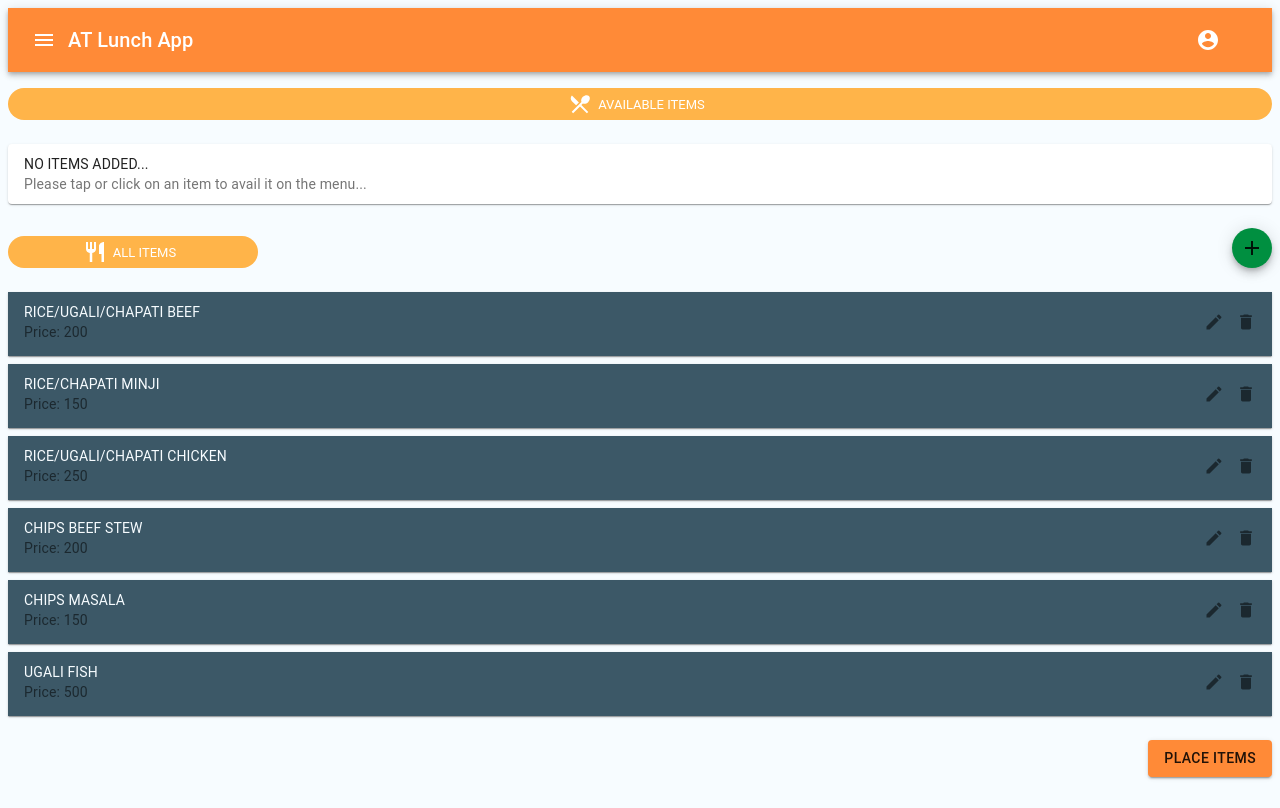
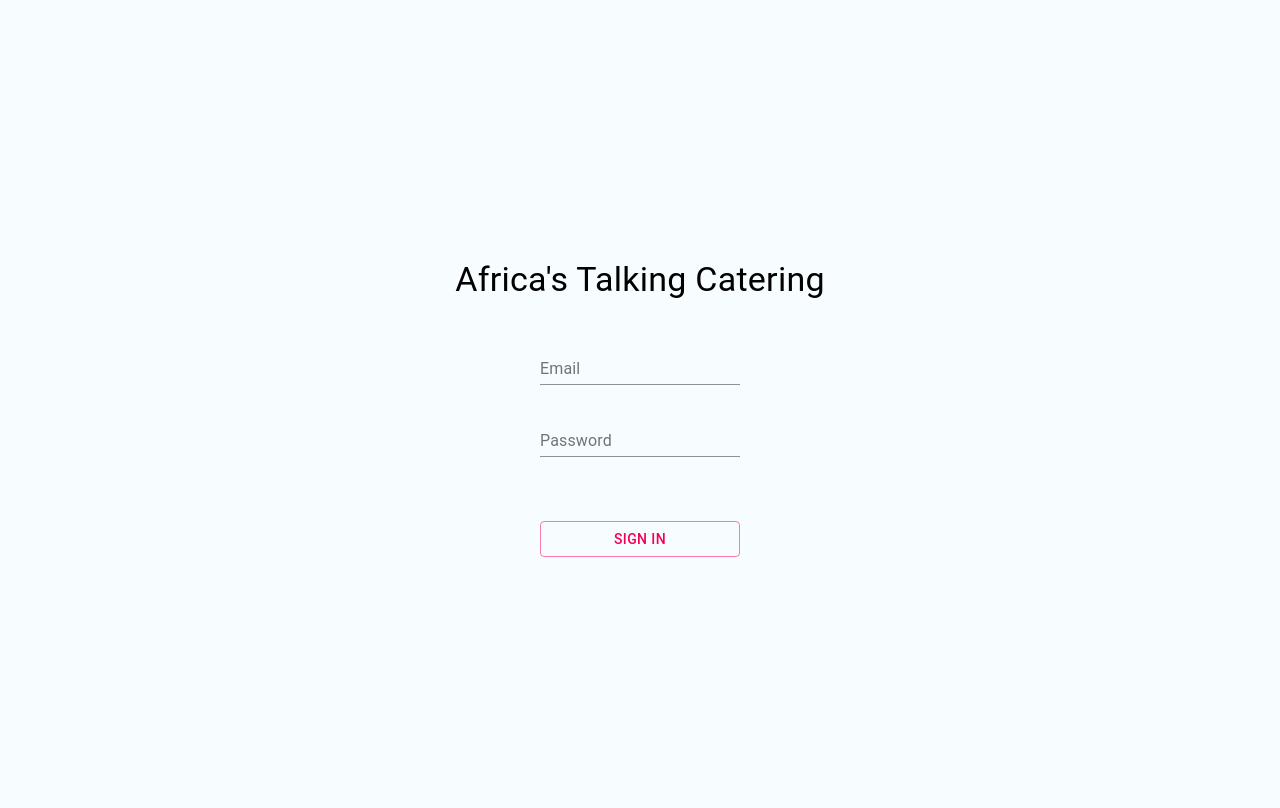
Before and after one commit to kmetallic04/heisenberg, a React (Create React App) app: page / in a window 1280 px wide. Built offline with nearby package versions, Linux system fonts and the light colour scheme.

Commit message:
Added fetch functionality

```diff
--- a/package.json
+++ b/package.json
@@ -5,8 +5,11 @@
   "dependencies": {
     "@material-ui/core": "^4.2.1",
     "@material-ui/icons": "^4.2.1",
+    "lockr": "^0.8.5",
     "react": "^16.8.6",
     "react-dom": "^16.8.6",
+    "react-router": "^5.0.1",
+    "react-router-dom": "^5.0.1",
     "react-scripts": "3.0.1",
     "semantic-ui-css": "^2.4.1",
     "semantic-ui-react": "^0.87.3"
--- a/public/index.css
+++ b/public/index.css
@@ -1,4 +1,11 @@
-body {background-color: #F7FCFF}
+html, body, #root {
+    height: 100%;
+}
+
+body {
+    background-color: #F7FCFF
+}
+
 #root {
     margin: 0;
 }
--- a/src/App.js
+++ b/src/App.js
@@ -1,117 +1,14 @@
-import React, { Fragment, Component } from "react";
-import AppBar from './Components/AppBar';
-import ListBottom from './Components/ListBottom';
-import ListTop from './Components/ListTop';
+import React from 'react';
+import { Switch, Route } from 'react-router-dom';
 
-function compare( a, b ) {
-  if ( a.id < b.id ){
-    return -1;
-  }
-  if ( a.id > b.id ){
-    return 1;
-  }
-  return 0;
+import Login from './Login';
+import Main from './Main';
+
+export default function App(props) {
+    return(
+        <Switch>
+            <Route exact path='/' component={Login}/>
+            <Route path='/vendors' component={Main}/>
+        </Switch>
+    );
 }
-
-const items = [
-  {
-    id: 0,
-    item: "RICE/UGALI/CHAPATI BEEF",
-    price: 200
-  },
-  {
-    id: 1,
-    item: "RICE/CHAPATI MINJI",
-    price: 150
-  },
-  {
-    id: 2,
-    item: "RICE/UGALI/CHAPATI CHICKEN",
-    price: 250
-  },
-  {
-    id: 3,
-    item: "CHIPS BEEF STEW",
-    price: 200
-  },
-  {
-    id: 4,
-    item: "CHIPS MASALA",
-    price: 150
-  },
-  {
-    id: 5,
-    item: "UGALI FISH",
-    price: 500
-  },
-];
-
-class App extends Component {
-  constructor(props){
-    super(props);
-    this.state = {
-      active: [],
-      inactive: items.sort(compare),
-    };
-  }
-
-  activateItem = async (item) => {
-    const {id} = item;
-    delete item.clicked;
-    await this.setState({
-      active: [...this.state.active, this.state.inactive.filter((item) => item.id === id)[0]].sort(compare),
-      inactive: this.state.inactive.filter((item) => item.id !== id).sort(compare),
-    });
-  }
-
-  disableItem = (item) => {
-    const {id} = item;
-    //delete item.clickedOut;
-    this.setState({
-      active: this.state.active.filter((item) => item.id !== id).sort(compare),
-      inactive: [...this.state.inactive, this.state.active.filter((item) => item.id === id)[0]].sort(compare),
-    });
-  }
-
-  beginActivateItem = async (item, list) => {
-    let newState = this.state[list];
-    let clicked = list === "inactive" ? "clicked" : "clickedOut";
-    newState[newState.indexOf(item)].removing = true;
-    newState[newState.indexOf(item)][clicked] = true;
-    await this.setState({
-      [list]: newState,
-    });
-  }
-
-  showItem = async (item, list) => {
-    let newState = this.state[list];
-    delete newState[newState.indexOf(item)].removing;
-    if (item.clickedOut)
-      delete item.clickedOut;
-    await this.setState({
-      [list]: newState,
-    });
-  }
-
-  render() {
-    return (
-      <Fragment>
-        <AppBar />
-        <ListTop
-          items={this.state.active}
-          disableItem={this.disableItem}
-          beginDisableItem={this.beginActivateItem}
-          showItem={this.showItem}
-        />
-        <ListBottom
-          items={this.state.inactive}
-          beginActivateItem={this.beginActivateItem}
-          activateItem={this.activateItem}
-          showItem={this.showItem}
-        />
-    </Fragment>
-    );
-  }
-}
-
-export default App;
--- a/src/Components/ListBottom.js
+++ b/src/Components/ListBottom.js
@@ -114,8 +114,8 @@
         }, {once: true});
     }
 
-    async function resetParentMovement(){
-        setTimeout(async () => {
+    function resetParentMovement(){
+        setTimeout(() => {
             setTransformValue(0);
         }, 200);
     }
--- a/src/Components/ListComponent.js
+++ b/src/Components/ListComponent.js
@@ -67,7 +67,7 @@
         >
             <ListItem>
                 <ListItemText
-                primary={item.item}
+                primary={item.name}
                 secondary={`Price: ${item.price}`}
                 />
                 <ListItemSecondaryAction>
--- a/src/Components/ListItemCustom.js
+++ b/src/Components/ListItemCustom.js
@@ -42,27 +42,27 @@
         resetParentMovement,
     } = props;
 
-    commonEmitter.once("list_bottom_transition_done", async (event) => {
+    commonEmitter.once("list_bottom_transition_done", (event) => {
         if (item.clicked) {
-            await setTransitionEnable(false);
-            await activateItem(item);
-            setTimeout(async () => {
-                await showItem(item, "active");
+            setTransitionEnable(false);
+            activateItem(item);
+            setTimeout(() => {
+                showItem(item, "active");
             }, 100);
         }
-        setTimeout(async () => {
+        setTimeout(() => {
             setTransitionEnable(true);
-            await resetParentMovement();
+            resetParentMovement();
         }, 150);
     });
 
-    async function onItemClick(){
+    function onItemClick(){
         const delta = (ref.current.clientHeight);
-        await setDelta(delta * 0.125);
-        await beginActivateItem(item, "inactive");
+        setDelta(delta * 0.125);
+        beginActivateItem(item, "inactive");
     }
 
-    async function afterSiblingsMove(event) {
+    function afterSiblingsMove(event) {
         if (ref.current)
             ref.current.removeEventListener("transitionend", afterSiblingsMove, {once: true});
         if (event.propertyName === "opacity"){
@@ -91,7 +91,7 @@
                 onClick={onItemClick}
             >
                 <ListItemText
-                primary={item.item}
+                primary={item.name}
                 secondary={`Price: ${item.price}`}
                 />
                 <ListItemSecondaryAction>
--- /dev/null
+++ b/src/Login.js
@@ -0,0 +1,130 @@
+import React, { useState } from 'react';
+import { makeStyles } from '@material-ui/core/styles';
+import {
+    Typography,
+    TextField,
+    Button,
+} from '@material-ui/core';
+import lockr from 'lockr';
+
+const useStyles = makeStyles(theme => ({
+    root: {
+        height: "100%",
+        display: "flex",
+        flexDirection: "column",
+        justifyContent: "center",
+    },
+    formContainer: {
+        display: "flex",
+        flexDirection: "column",
+        alignItems: "center"
+    },
+    headerContainer: {
+        textAlign: "center",
+        marginBottom: theme.spacing(3),
+    },
+    textField: {
+        display: "block",
+        margin: "auto",
+        marginBottom: theme.spacing(3),
+        width: 200,
+    },
+    button: {
+        width: 200,
+        marginTop: theme.spacing(5),
+    },
+    errorMessage: {
+        background: "red",
+        color: "white",
+        margin: theme.spacing(2),
+        padding: theme.spacing(1),
+        borderRadius: "2px",
+        transition: "all 0.5s"
+    },
+}));
+
+export default function Login(props){
+    const classes = useStyles();
+
+    const [vendor, setVendor] = useState('');
+    const [pass, setPass] = useState('');
+    const [error, setError] = useState(null);
+
+    const handleClick = () => {
+        setError(null)
+
+        const url = 'http://localhost:4000/vendors/login';
+        let data = {
+            email: vendor,
+            password: pass,
+        }
+        var request = new Request(url, {
+            method: 'POST',
+            body: JSON.stringify(data),
+            headers: new Headers({ "Content-Type": "application/json" }),
+        });
+
+        fetch(request)
+        .then(res => res.json())
+        .then(res => {
+            switch (res.status) {
+                case 200:
+                    lockr.set('data', res.data);
+                    props.history.push('/vendors');
+                    break;
+                case 400:
+                    setError('Login Incorrect. Please try again...');
+                    break;
+                case 500:
+                    setError('Something blew up. We\'re looking into it');
+                    break;
+                default:
+                    setError('Something blew up. We\'re looking into it');
+                    break;
+            }
+        });
+    }
+
+    return (
+        <div className={classes.root}>
+            <div className={classes.headerContainer}>
+                <Typography variant="h4" gutterBottom>
+                    Africa's Talking Catering
+                </Typography>
+            </div>
+            <div className={classes.formContainer}>
+                <form noValidate autoComplete="off">
+                    <TextField
+                        label="Email"
+                        className={classes.textField}
+                        margin="normal"
+                        onChange={(event) => {setVendor(event.target.value)}}
+                    />
+                    <TextField
+                        label="Password"
+                        className={classes.textField}
+                        margin="normal"
+                        type="password"
+                        autoComplete="current-password"
+                        onChange={(event) => {setPass(event.target.value)}}
+                    />
+                    <Button
+                        variant="outlined"
+                        color="secondary"
+                        className={classes.button}
+                        onClick={handleClick}
+                        >
+                        SIGN IN
+                    </Button>
+                </form>
+                {
+                    error ?
+                    <div className={classes.errorMessage}>
+                        {error}
+                    </div> :
+                    null
+                }
+            </div>
+        </div>
+    );
+}
--- /dev/null
+++ b/src/Main.js
@@ -0,0 +1,110 @@
+import React, { Fragment, Component } from "react";
+import AppBar from './Components/AppBar';
+import ListBottom from './Components/ListBottom';
+import ListTop from './Components/ListTop';
+import lockr from 'lockr';
+
+function compare( a, b ) {
+  if ( a.id < b.id ){
+    return -1;
+  }
+  if ( a.id > b.id ){
+    return 1;
+  }
+  return 0;
+}
+
+function getItems() {
+  const url = 'http://localhost:4000/items/myItems';
+  let data = lockr.get('data');
+  var request = new Request(url, {
+      method: 'POST',
+      body: JSON.stringify(data),
+      headers: new Headers({ "Content-Type": "application/json" }),
+  });
+
+  return fetch(request)
+  .then(res => res.json())
+}
+
+class Main extends Component {
+  constructor(props){
+    super(props);
+    this.state = {
+      loading: true,
+      active: [],
+      inactive: [],
+    };
+  }
+
+  componentWillMount(){
+    if (this.state.loading) {
+      getItems().then(items => {
+        this.setState({
+          loading: false,
+          active: items.data.filter(item => !item.active).sort(compare),
+          inactive: items.data.filter(item => item.active).sort(compare),
+        });
+      });
+    }
+  }
+
+  activateItem = (item) => {
+    const {_id} = item;
+    delete item.clicked;
+    this.setState({
+      active: [...this.state.active, this.state.inactive.filter((item) => item._id === _id)[0]].sort(compare),
+      inactive: this.state.inactive.filter((item) => item._id !== _id).sort(compare),
+    });
+  }
+
+  disableItem = (item) => {
+    const {_id} = item;
+    this.setState({
+      active: this.state.active.filter((item) => item._id !== _id).sort(compare),
+      inactive: [...this.state.inactive, this.state.active.filter((item) => item._id === _id)[0]].sort(compare),
+    });
+  }
+
+  beginActivateItem = (item, list) => {
+    let newState = this.state[list];
+    let clicked = list === "inactive" ? "clicked" : "clickedOut";
+    newState[newState.indexOf(item)].removing = true;
+    newState[newState.indexOf(item)][clicked] = true;
+    this.setState({
+      [list]: newState,
+    });
+  }
+
+  showItem = (item, list) => {
+    let newState = this.state[list];
+    delete newState[newState.indexOf(item)].removing;
+    if (item.clickedOut)
+      delete item.clickedOut;
+    this.setState({
+      [list]: newState,
+    });
+  }
+
+  render() {
+    return (
+      <Fragment>
+        <AppBar />
+        <ListTop
+          items={this.state.active}
+          disableItem={this.disableItem}
+          beginDisableItem={this.beginActivateItem}
+          showItem={this.showItem}
+        />
+        <ListBottom
+          items={this.state.inactive}
+          beginActivateItem={this.beginActivateItem}
+          activateItem={this.activateItem}
+          showItem={this.showItem}
+        />
+    </Fragment>
+    );
+  }
+}
+
+export default Main;
--- /dev/null
+++ b/src/history.js
@@ -0,0 +1,2 @@
+import {createBrowserHistory} from 'history';
+export default createBrowserHistory();
--- a/src/index.js
+++ b/src/index.js
@@ -1,5 +1,9 @@
 import React from 'react';
 import ReactDOM from 'react-dom';
+import { BrowserRouter } from 'react-router-dom';
 import App from './App';
 
-ReactDOM.render(<App />, document.getElementById('root'));
+ReactDOM.render((<BrowserRouter>
+                    <App />
+                </BrowserRouter>
+), document.getElementById('root'));
```
Also changed, not shown: 1 other file (tests, documents, lock files or other folders).
